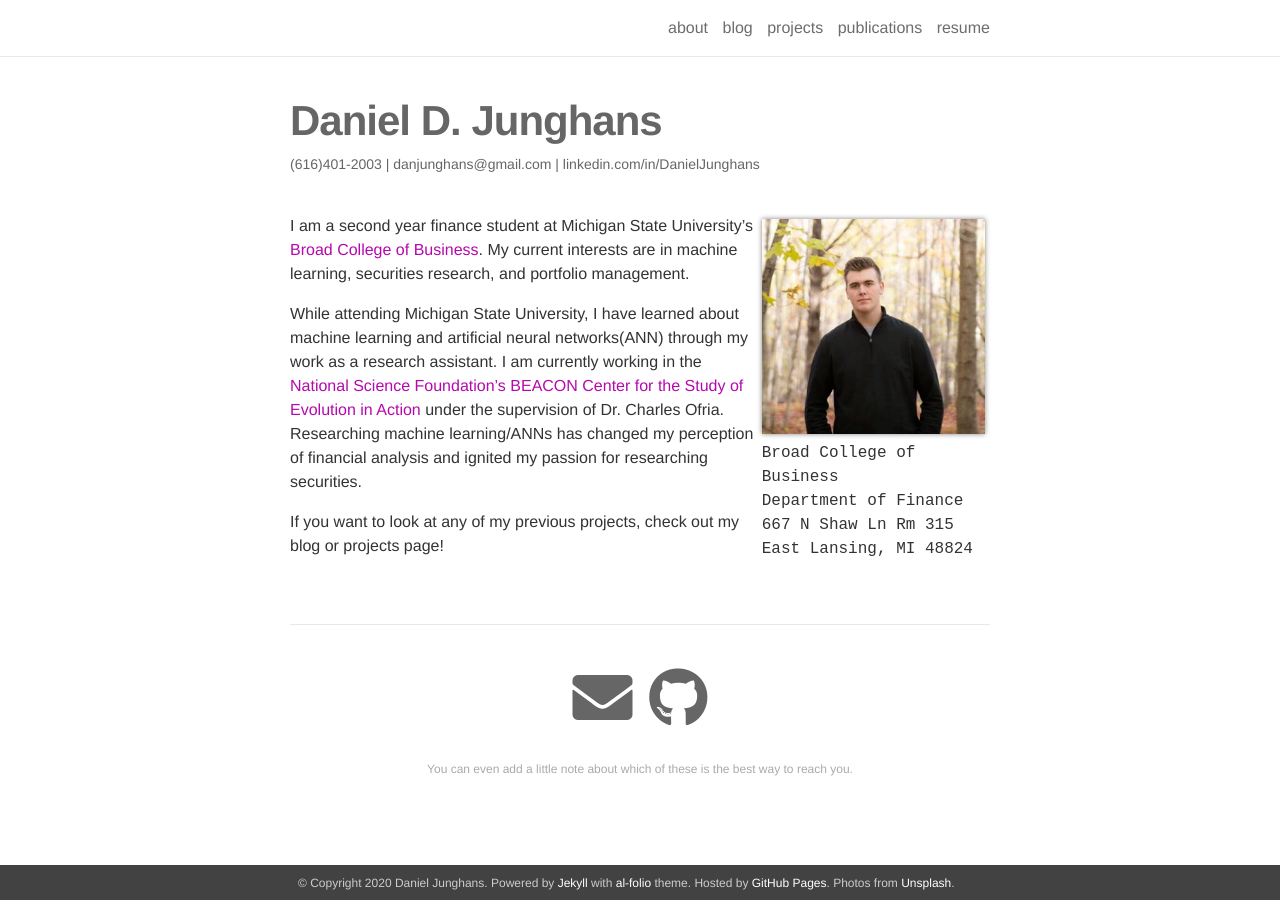
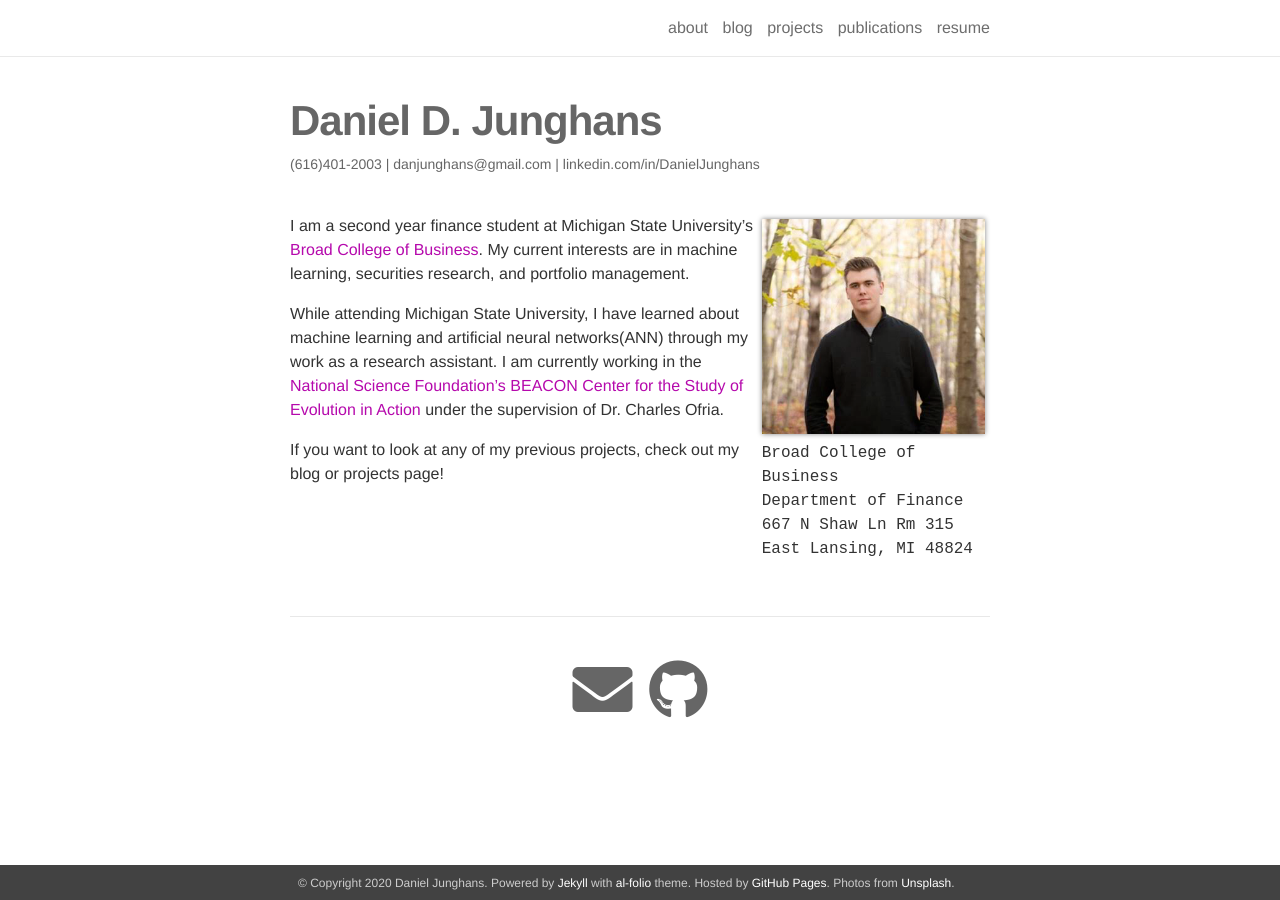
Before and after one commit to DanielJunghans/danieljunghans.github.io, a Jekyll site: the page built from _pages/about.md, in a window 1280 px wide. Built offline with Jekyll 4.4.1, drawn with Linux system fonts in a browser that asks for light colours; nearby versions of some CDN libraries.

Commit message:
updated about page

```diff
--- a/_config.yml
+++ b/_config.yml
@@ -36,8 +36,7 @@ publons_id: # your ID on Publons
 research_gate_profile: # your profile on ResearchGate
 blogger_url: # your blogger URL
 
-contact_note: >
-  You can even add a little note about which of these is the best way to reach you.
+
 
 google_analytics: UA-XXXXXXXXX # out your google-analytics code
 
--- a/_pages/about.md
+++ b/_pages/about.md
@@ -18,6 +18,6 @@ social: true
 ---
 I am a second year finance student at Michigan State University's [Broad College of Business](https://broad.msu.edu/). My current interests are in machine learning, securities research, and portfolio management.
 
-While attending Michigan State University, I have learned about machine learning and artificial neural networks(ANN) through my work as a research assistant. I am currently working in the [National Science Foundation's BEACON Center for the Study of Evolution in Action](https://www3.beacon-center.org/) under the supervision of Dr. Charles Ofria. Researching machine learning/ANNs has changed my perception of financial analysis and ignited my passion for researching securities.
+While attending Michigan State University, I have learned about machine learning and artificial neural networks(ANN) through my work as a research assistant. I am currently working in the [National Science Foundation's BEACON Center for the Study of Evolution in Action](https://www3.beacon-center.org/) under the supervision of Dr. Charles Ofria.
 
 If you want to look at any of my previous projects, check out my blog or projects page!
```
